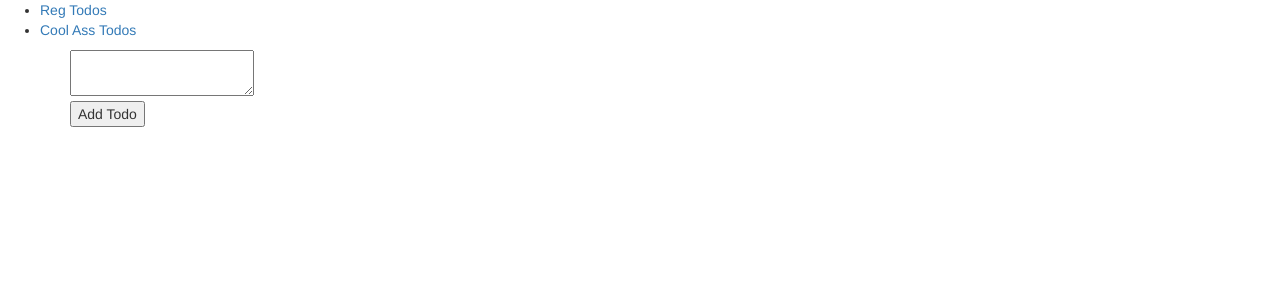
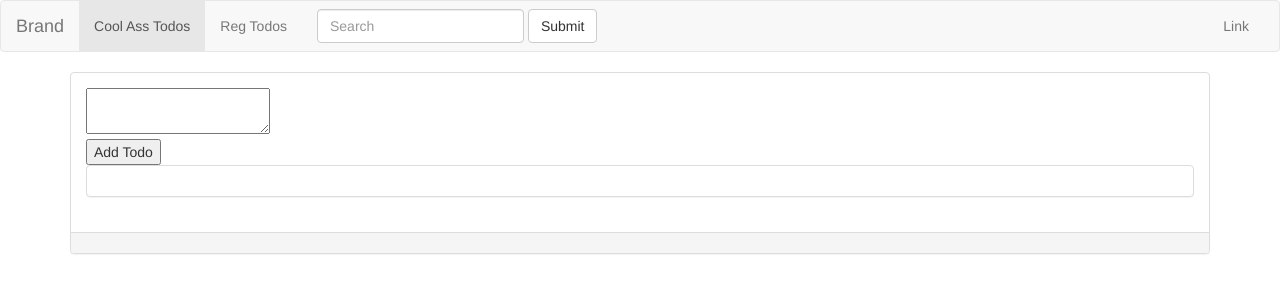
Before and after one commit to jta37/simple-todo, a website: page index.html in a window 1280 px wide. Drawn offline with Linux system fonts and the light colour scheme; files whose address does not match are found by name.

Commit message:
finish README, style it up.

```diff
--- a/index.html
+++ b/index.html
@@ -13,14 +13,50 @@
    <link href="bower_components/bootstrap/dist/css/bootstrap.css" rel="stylesheet"/>
 </head>
 <body ng-app="TodoApp">
-  <ul>
-    <li> <a href="#/">Reg Todos</a></li>
-    <li> <a href="#/cool_todos">Cool Ass Todos</a></li>
-  </ul>
+
+  <!-- Nav Bar BOOM -->
+  <nav class="navbar navbar-default">
+  <div class="container-fluid">
+    <!-- Brand and toggle get grouped for better mobile display -->
+    <div class="navbar-header">
+      <button type="button" class="navbar-toggle collapsed" data-toggle="collapse" data-target="#bs-example-navbar-collapse-1">
+        <span class="sr-only">Toggle navigation</span>
+        <span class="icon-bar"></span>
+        <span class="icon-bar"></span>
+        <span class="icon-bar"></span>
+      </button>
+      <a class="navbar-brand" href="#">Brand</a>
+    </div>
+
+    <!-- Collect the nav links, forms, and other content for toggling -->
+    <div class="collapse navbar-collapse" id="bs-example-navbar-collapse-1">
+      <ul class="nav navbar-nav">
+        <li class="active"><a href="#/cool_todos">Cool Ass Todos</a>
+          <span class="sr-only">(current)</span></a></li>
+        <li><a href="#/">Reg Todos</a></li>
+
+      </ul>
+      <form class="navbar-form navbar-left" role="search">
+        <div class="form-group">
+          <input type="text" class="form-control" placeholder="Search">
+        </div>
+        <button type="submit" class="btn btn-default">Submit</button>
+      </form>
+      <ul class="nav navbar-nav navbar-right">
+        <li><a href="#">Link</a></li>
+
+        </li>
+      </ul>
+    </div><!-- /.navbar-collapse -->
+  </div><!-- /.container-fluid -->
+</nav>
 
   <div class="container">
-    <ng-view></ng-view>
+    <div class="panel panel-default">
+      <div class="panel-body">
+        <ng-view></ng-view>
+      </div>
+    <div class="panel-footer"></div>
   </div>
 
-  </div>
 </body>
--- a/views/root.html
+++ b/views/root.html
@@ -9,6 +9,9 @@
       </form>
       <div>
 
+      <div class="panel panel-default">
+        <div class="panel-body">
+          <!-- list todo's by index -->
         <div ng-repeat="todo in todos track by $index">
           <div ng-hide="editing">
             {{todo.content}}
@@ -25,6 +28,8 @@
             <button ng-click="delete()">Delete</button><button ng-click="edit()">Edit</button>
           </div>
         </div>
+      </div>
+    </div>
 
       </div>
     </div>
```
Also changed, not shown: README.md.
